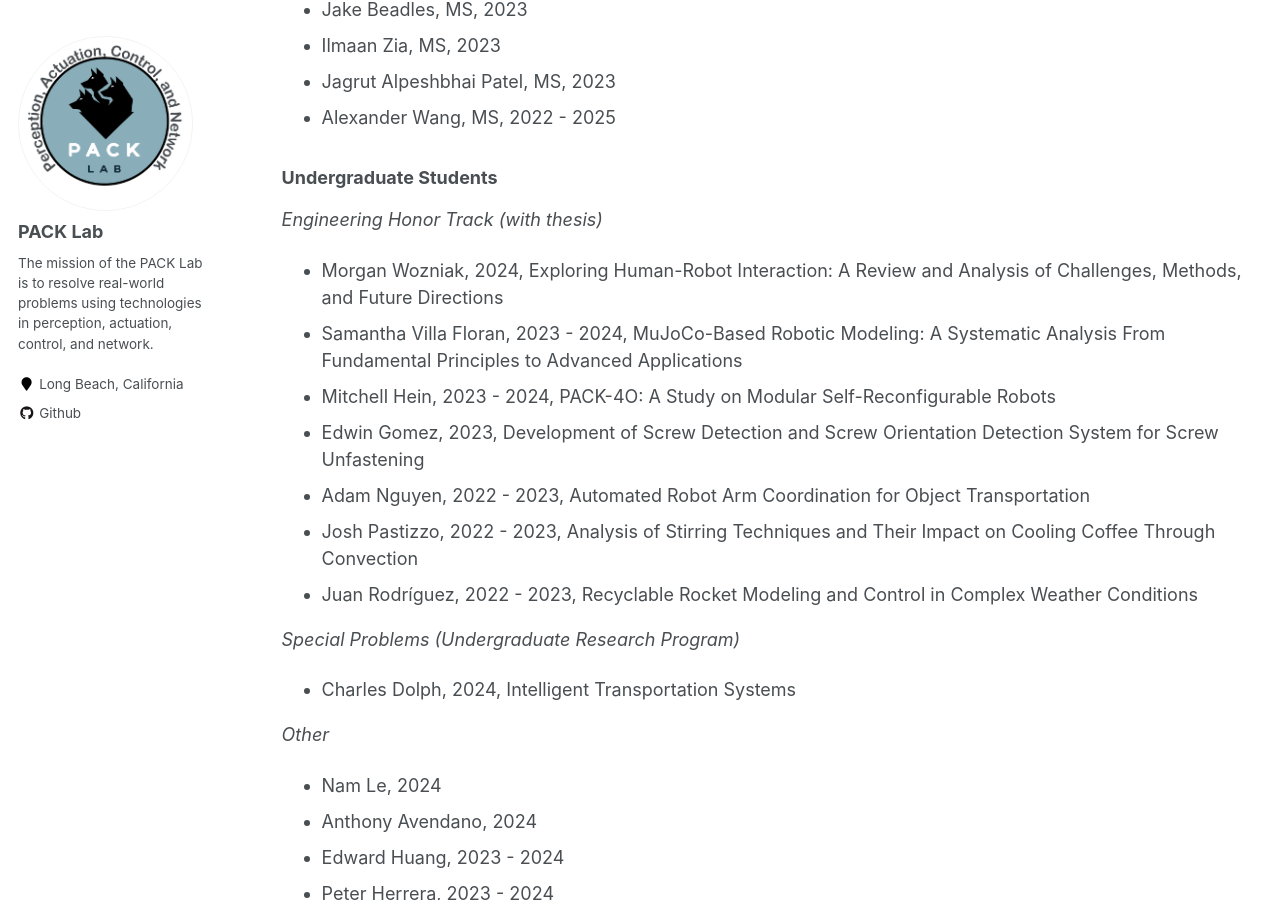
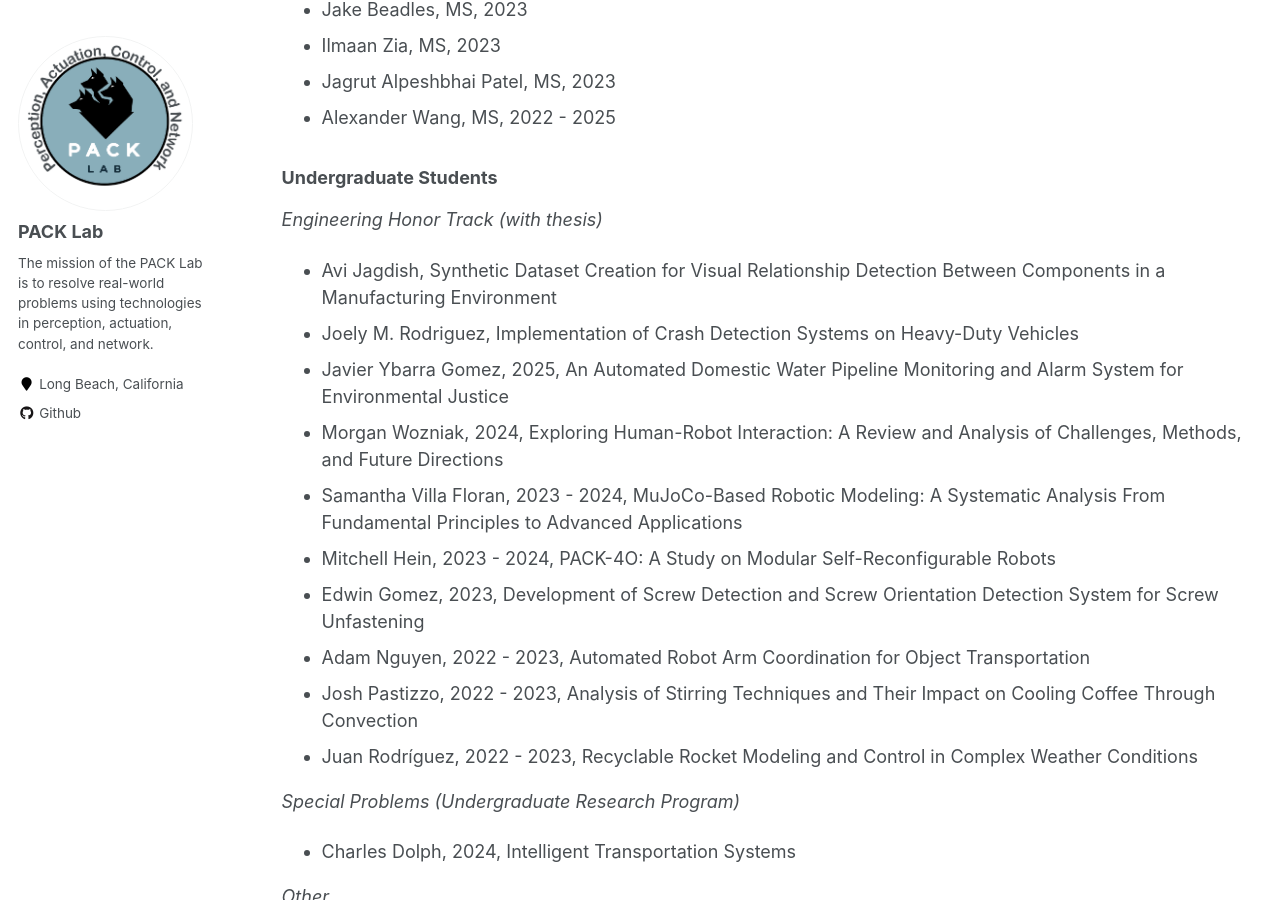
Before and after one commit to pack-lab/pack-lab.github.io, a Jekyll site: the page built from _pages/members.md, in a window 1280 px wide and 900 px high, scrolled down 2214 px. Built offline with Jekyll 4.4.1, drawn with Linux system fonts in a browser that asks for light colours.

Commit message:
Update members.md

```diff
--- a/_pages/members.md
+++ b/_pages/members.md
@@ -82,6 +82,9 @@ author_profile: true
 
 ### Undergraduate Students
 *Engineering Honor Track (with thesis)*
+* Avi Jagdish, Synthetic Dataset Creation for Visual Relationship Detection Between Components in a Manufacturing Environment
+* Joely M. Rodriguez, Implementation of Crash Detection Systems on Heavy-Duty Vehicles
+* Javier Ybarra Gomez, 2025, An Automated Domestic Water Pipeline Monitoring and Alarm System for Environmental Justice
 * Morgan Wozniak, 2024, Exploring Human-Robot Interaction: A Review and Analysis of Challenges, Methods, and Future Directions
 * Samantha Villa Floran, 2023 - 2024, MuJoCo-Based Robotic Modeling: A Systematic Analysis From Fundamental Principles to Advanced Applications
 * Mitchell Hein, 2023 - 2024, PACK-4O: A Study on Modular Self-Reconfigurable Robots
```
